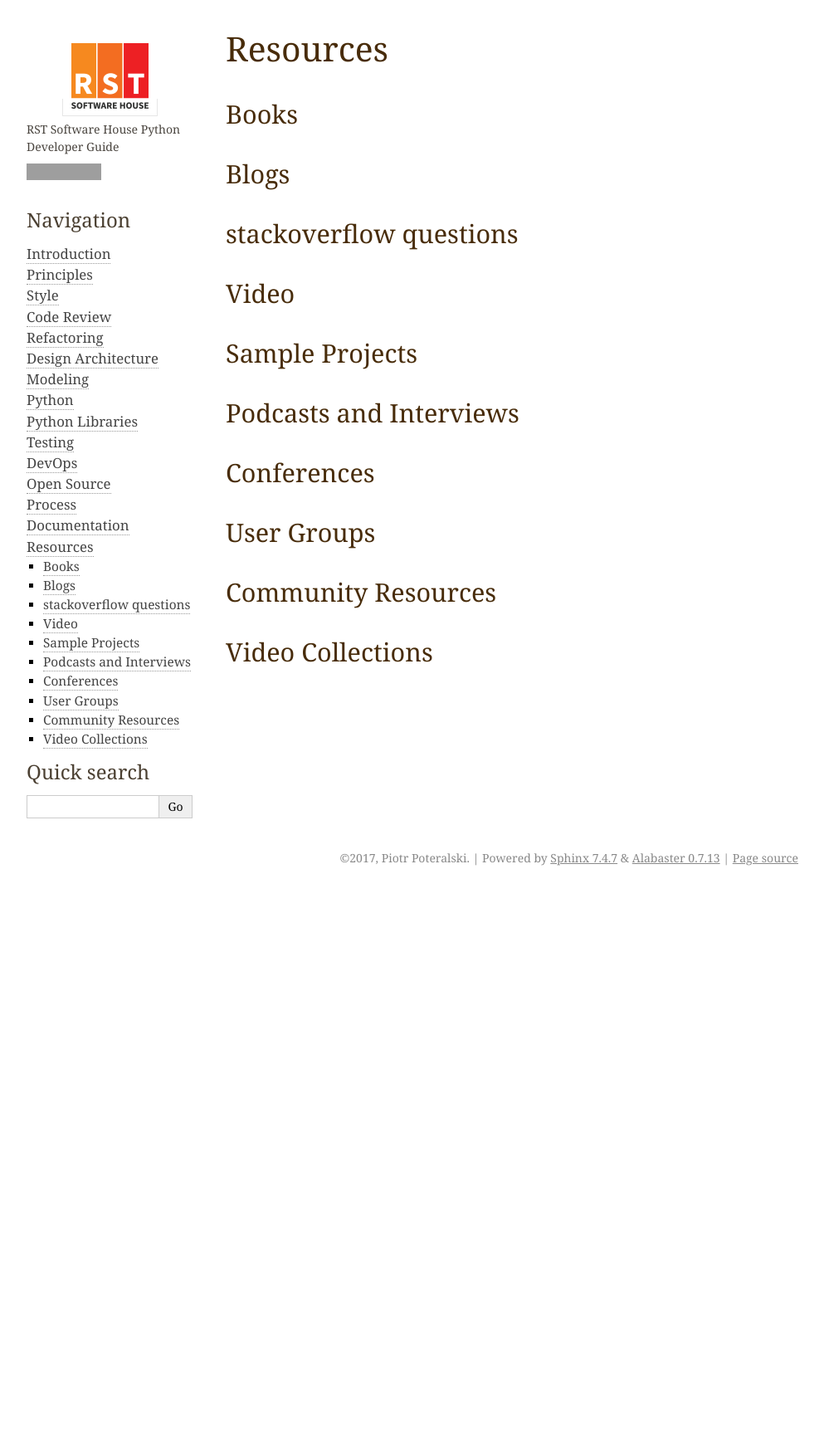
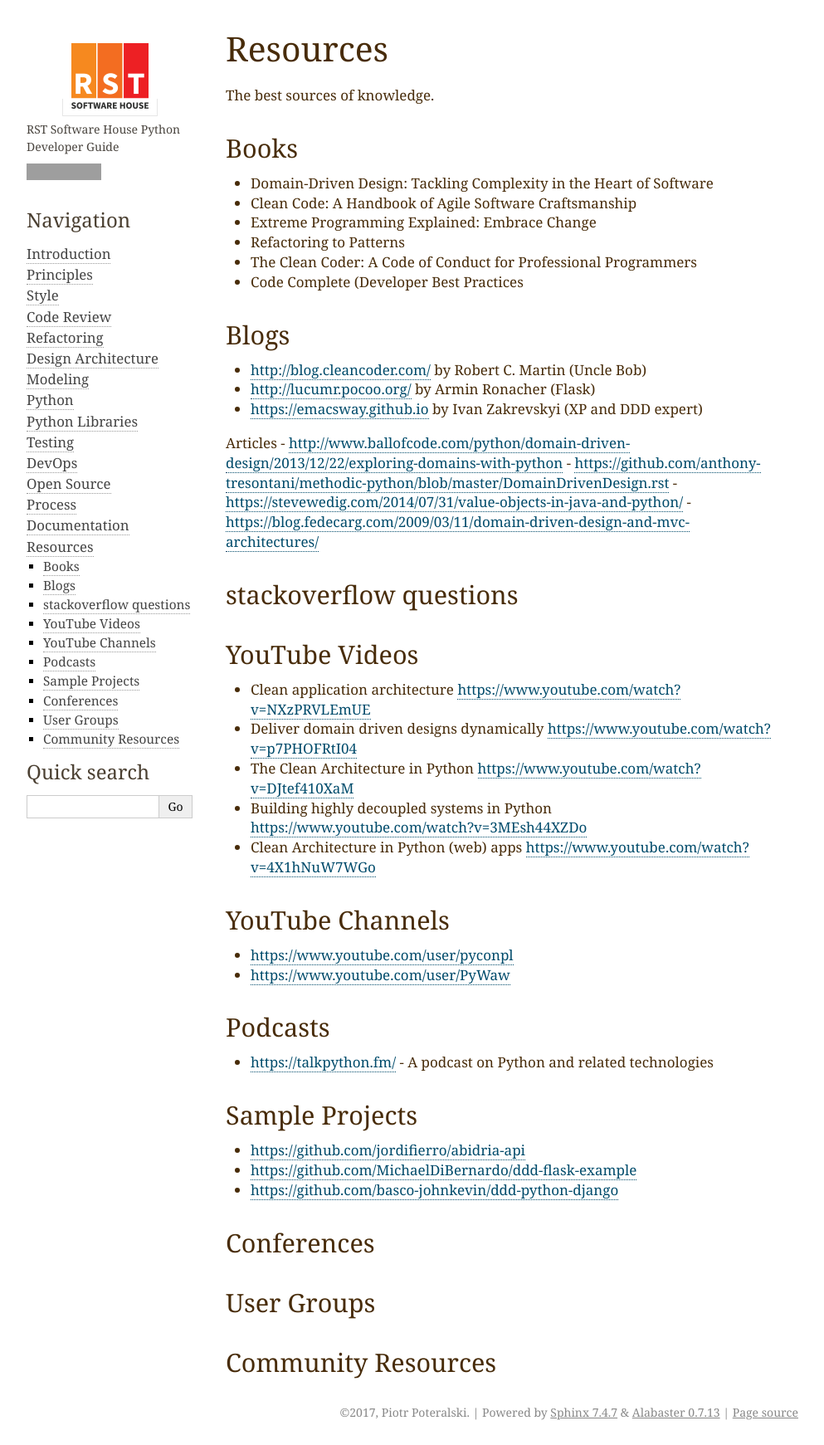
Before and after one commit to rstit/rst-developer-guide, a Sphinx documentation site: the page built from source/resources.rst, in a window 1280 px wide. Shown: the whole page at 83% size, without its empty margins (148-1141 px from the left). Built offline with Sphinx 7.4.7, drawn with Linux system fonts in a browser that asks for light colours; before the commit the page ends 1073 px from its top, so only the background shows below that; grey boxes are pictures that could not be loaded.

Commit message:
resources

```diff
--- a/source/resources.rst
+++ b/source/resources.rst
@@ -1,36 +1,59 @@
 Resources
 ======
+The best sources of knowledge.
 
 Books
 -------
-
+- Domain-Driven Design: Tackling Complexity in the Heart of Software
+- Clean Code: A Handbook of Agile Software Craftsmanship
+- Extreme Programming Explained: Embrace Change
+- Refactoring to Patterns
+- The Clean Coder: A Code of Conduct for Professional Programmers
+- Code Complete (Developer Best Practices
 
 Blogs
 -------
+- http://blog.cleancoder.com/ by Robert C. Martin (Uncle Bob)
+- http://lucumr.pocoo.org/ by Armin Ronacher (Flask)
+- https://emacsway.github.io by Ivan Zakrevskyi (XP and DDD expert)
 
+Articles
+- http://www.ballofcode.com/python/domain-driven-design/2013/12/22/exploring-domains-with-python
+- https://github.com/anthony-tresontani/methodic-python/blob/master/DomainDrivenDesign.rst
+- https://stevewedig.com/2014/07/31/value-objects-in-java-and-python/
+- https://blog.fedecarg.com/2009/03/11/domain-driven-design-and-mvc-architectures/
 
 stackoverflow questions
 -------
 
+YouTube Videos
+-------
+- Clean application architecture https://www.youtube.com/watch?v=NXzPRVLEmUE
+- Deliver domain driven designs dynamically https://www.youtube.com/watch?v=p7PHOFRtI04
+- The Clean Architecture in Python https://www.youtube.com/watch?v=DJtef410XaM
+- Building highly decoupled systems in Python https://www.youtube.com/watch?v=3MEsh44XZDo
+- Clean Architecture in Python (web) apps https://www.youtube.com/watch?v=4X1hNuW7WGo
 
+YouTube Channels
+-------
+- https://www.youtube.com/user/pyconpl
+- https://www.youtube.com/user/PyWaw
 
-Video
+Podcasts
 -------
+- https://talkpython.fm/ - A podcast on Python and related technologies
 
 
 Sample Projects
 ---------------
 
-
-
-Podcasts and Interviews
-------------------------
-
+- https://github.com/jordifierro/abidria-api
+- https://github.com/MichaelDiBernardo/ddd-flask-example
+- https://github.com/basco-johnkevin/ddd-python-django
 
 
 Conferences
 -----------
-
 
 
 User Groups
@@ -39,7 +62,3 @@
 
 Community Resources
 ------------------
-
-
-Video Collections
------------------
```
